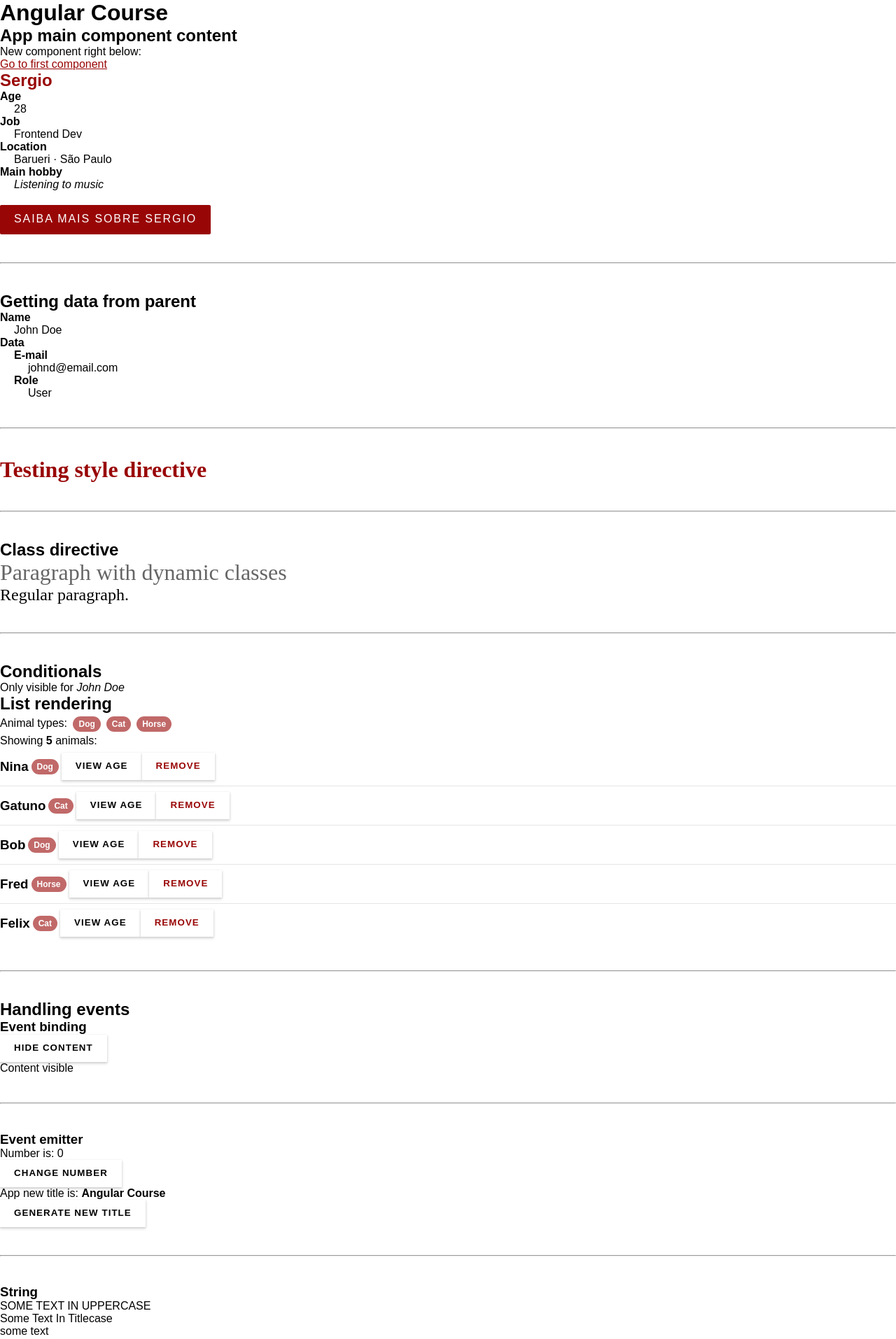
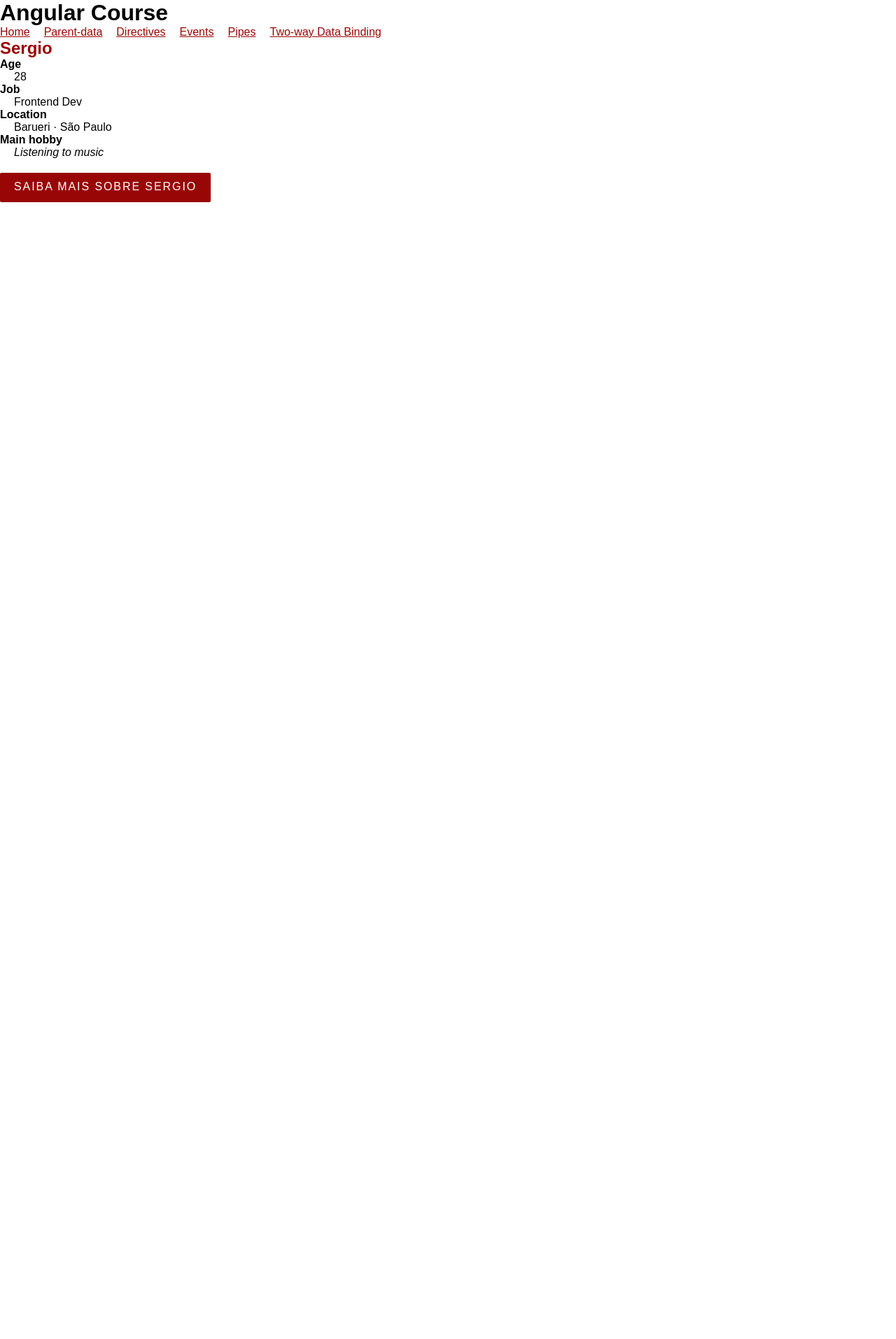
Before and after one commit to sergiofvs/angular-course, an Angular app: page / in a window 1280 px wide. Shown: the top 1914 px of the page at 70% size. After the commit the page ends 800 px from the top, so only its background shows below. Built offline with nearby package versions, Linux system fonts and the light colour scheme.

Commit message:
Add routing
- Create routing module
- Replace app component HTML content with router-outlet
- Add navigation to components

```diff
--- a/src/app/app.component.css
+++ b/src/app/app.component.css
@@ -0,0 +1,4 @@
+nav {
+  display: flex;
+  gap: 20px;
+}
--- a/src/app/app.component.html
+++ b/src/app/app.component.html
@@ -1,26 +1,10 @@
 <h1>{{ title }}</h1>
-<h2>App main component content</h2>
-<p>New component right below:</p>
-<a href="#">Go to first component</a>
-
-<app-first-component></app-first-component>
-
-<hr>
-
-<app-parent-data [name]="user_name" [data]="user_data"></app-parent-data>
-
-<hr>
-
-<app-directives [name]="user_name"></app-directives>
-
-<hr>
-
-<app-events [app_title]="title" (changeAppTitle)="onChangeAppTitle()"></app-events>
-
-<hr>
-
-<app-pipes></app-pipes>
-
-<hr>
-
-<app-two-way-binding></app-two-way-binding>
+<nav>
+  <a routerLink="/">Home</a>
+  <a routerLink="/parent-data">Parent-data</a>
+  <a routerLink="/directives">Directives</a>
+  <a routerLink="/events">Events</a>
+  <a routerLink="/pipes">Pipes</a>
+  <a routerLink="/two-way-binding">Two-way Data Binding</a>
+</nav>
+<router-outlet></router-outlet>
--- a/src/app/app.module.ts
+++ b/src/app/app.module.ts
@@ -1,6 +1,7 @@
 import { NgModule } from '@angular/core';
 import { BrowserModule } from '@angular/platform-browser';
 import { FormsModule } from '@angular/forms';
+import { AppRoutingModule } from './app-routing.module';
 
 import { AppComponent } from './app.component';
 import { FirstComponentComponent } from './components/first-component/first-component.component';
@@ -24,7 +25,7 @@ import { TwoWayBindingComponent } from './components/two-way-binding/two-way-bin
     PipesComponent,
     TwoWayBindingComponent,
   ],
-  imports: [BrowserModule, FormsModule],
+  imports: [BrowserModule, FormsModule, AppRoutingModule],
   providers: [],
   bootstrap: [AppComponent],
 })
```
Also changed, not shown: src/app/app-routing.module.ts (added, +43 -0 lines).
